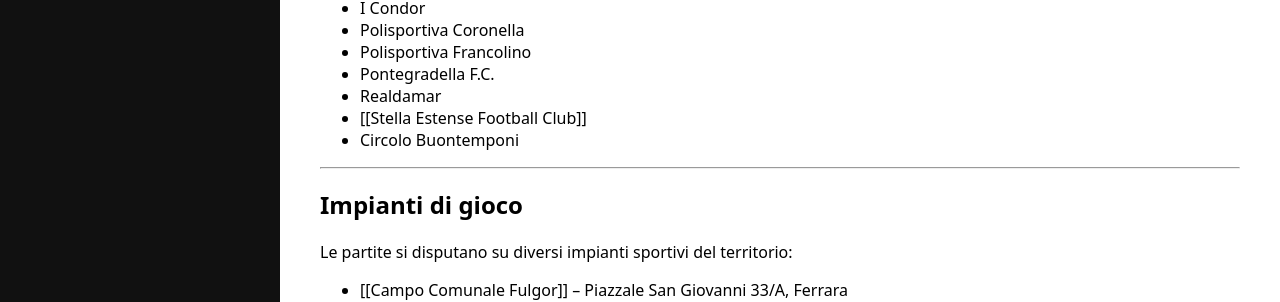
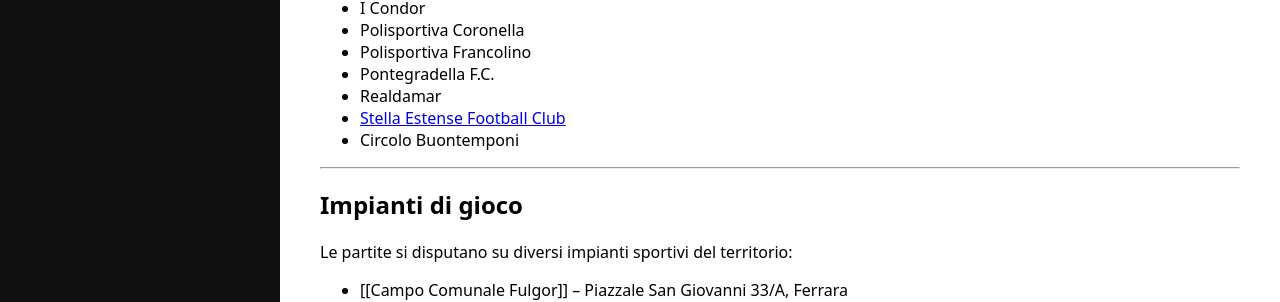
Before and after one commit to tommy-unife/Stella-Estense-Wiki, a Jekyll site: the page built from Campionato-Calcio-a-7.md, in a window 1280 px wide. Shown: the part 1599-1901 px from the top of the page. Built offline with Jekyll 4.4.1, drawn with Linux system fonts in a browser that asks for light colours; our own code applies the rules of GitHub Pages for plain Markdown files; part of the change alters nothing that is shown.

```diff
--- a/Campionato-Calcio-a-7.md
+++ b/Campionato-Calcio-a-7.md
@@ -63,7 +63,7 @@ Le vincenti si affrontano in uno spareggio finale per determinare la seconda pro
 - Polisportiva Francolino
 - Pontegradella F.C.
 - Realdamar
-- [[Stella Estense Football Club]]
+- [Stella Estense Football Club](Stella-Estense-Football-Club.md)
 - Circolo Buontemponi
 
 ---
```
